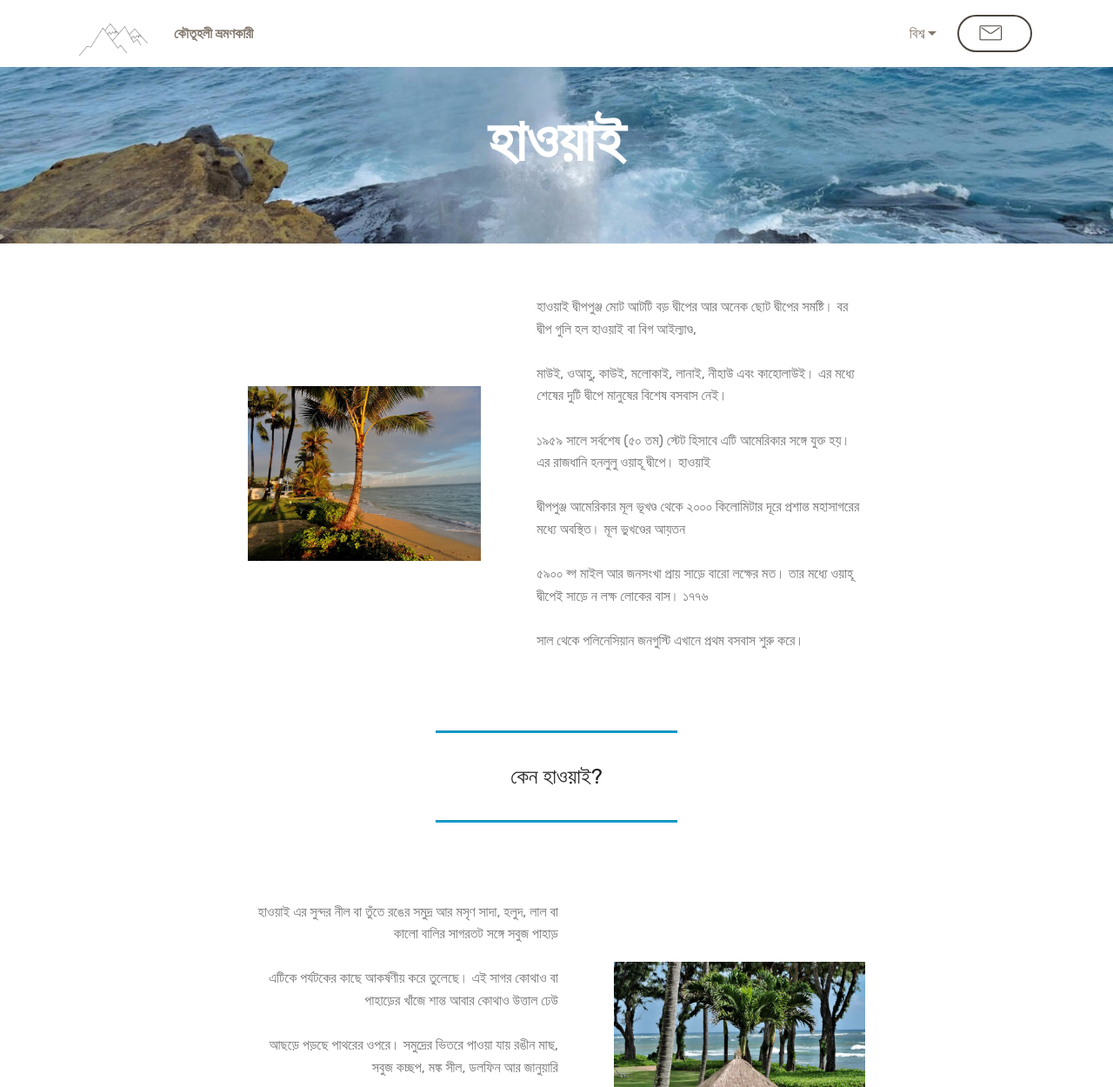
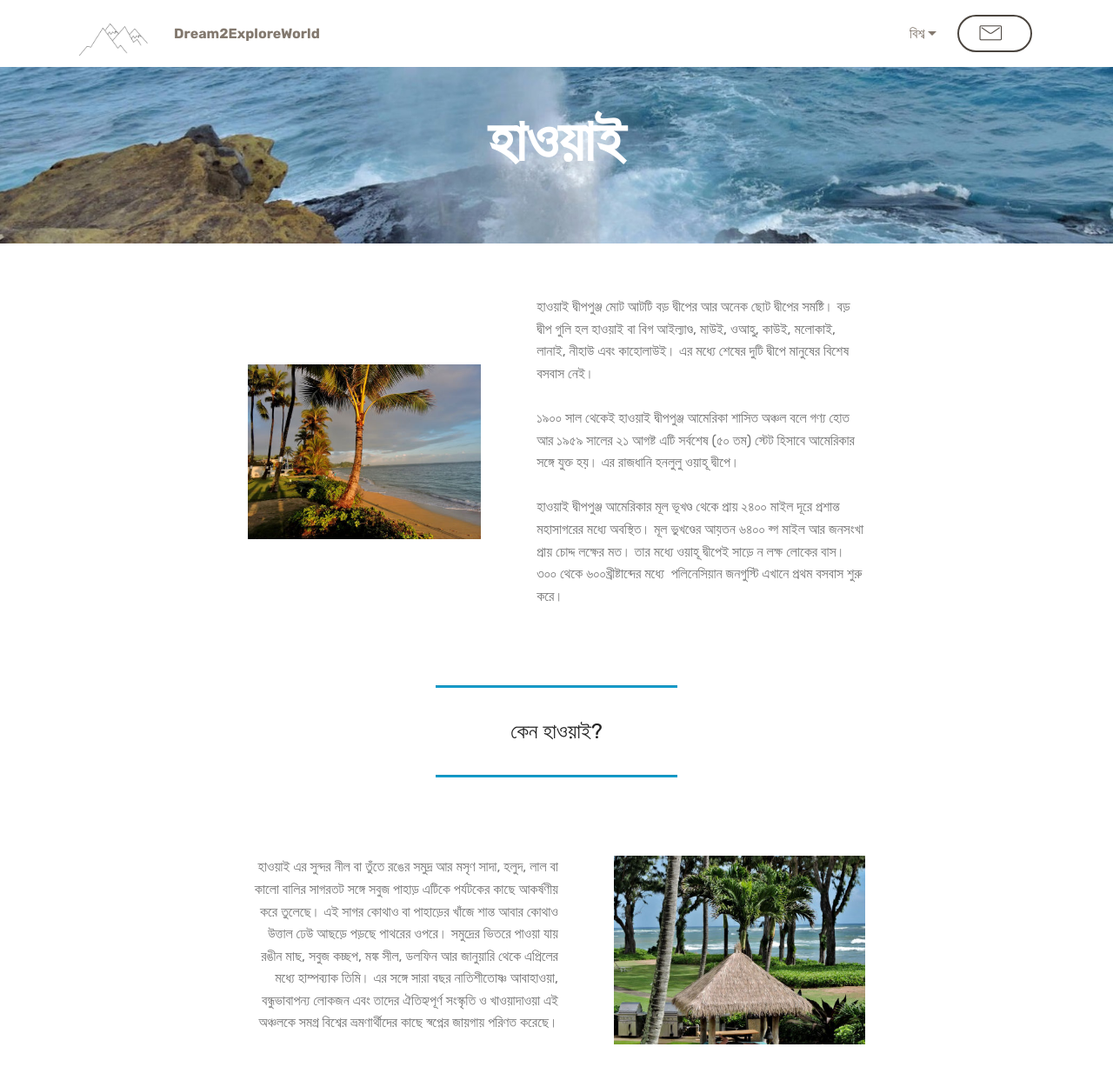
Before and after one commit to lopa1966/lopa1966.github.io, a plain HTML site: page why-hawaii.html in a window 1280 px wide. Shown: the top 1250 px of the page at 87% size. Drawn offline with Linux system fonts and the light colour scheme; files whose address does not match are found by name.

Commit message:
Update text for hawaii

```diff
--- a/why-hawaii.html
+++ b/why-hawaii.html
@@ -9,6 +9,7 @@
   <link rel="shortcut icon" href="assets/images/logo-dark-128x72.png" type="image/x-icon">
   <meta name="description" content="Why Hawaii">
 
+
   <title>Why Hawaii?</title>
   <link rel="stylesheet" href="assets/web/assets/mobirise-icons/mobirise-icons.css">
   <link rel="stylesheet" href="assets/bootstrap/css/bootstrap.min.css">
@@ -19,8 +20,6 @@
   <link rel="stylesheet" href="assets/dropdown/css/style.css">
   <link rel="stylesheet" href="assets/theme/css/style.css">
   <link rel="preload" as="style" href="assets/mobirise/css/mbr-additional.css"><link rel="stylesheet" href="assets/mobirise/css/mbr-additional.css" type="text/css">
-
-
 
 </head>
 <body>
@@ -59,7 +58,7 @@
                         <img src="assets/images/logo-dark-134x76.png" alt="Mobirise" title="" style="height: 3.8rem;">
 
                 </span>
-                <span class="navbar-caption-wrap"><a class="navbar-caption text-primary display-4" href="index.html">কৌতূহলী ভ্রমণকারী<br></a></span>
+                <span class="navbar-caption-wrap"><a class="navbar-caption text-primary display-4" href="index.html">Dream2ExploreWorld</a></span>
             </div>
         </div>
         <div class="collapse navbar-collapse" id="navbarSupportedContent">
@@ -71,11 +70,7 @@
     </nav>
 </section>
 
-<section class="engine"><a href="https://mobirise.info/g">build your own site</a></section><section class="mbr-section content5 cid-rGTYPXOGE7 mbr-parallax-background" id="content5-10">
-
-
-
-
+<section class="mbr-section content5 cid-rGTYPXOGE7 mbr-parallax-background" id="content5-10">
 
     <div class="container">
         <div class="media-container-row">
@@ -103,7 +98,7 @@
                     </div>
                     <div class="media-content">
                         <div class="mbr-section-text">
-                            <p class="mbr-text mb-0 mbr-fonts-style display-7">হাওয়াই দ্বীপপুঞ্জ মোট আটটি বড় দ্বীপের আর অনেক ছোট দ্বীপের সমষ্টি। বর দ্বীপ গুলি হল হাওয়াই বা বিগ আইল্যাণ্ড, <br><br>মাউই, ওআহু, কাউই, মলোকাই, লানাই, নীহাউ এবং কাহোলাউই। এর মধ্যে শেষের দুটি দ্বীপে মানুষের বিশেষ বসবাস নেই। <br><br>১৯৫৯ সালে সর্বশেষ (৫০ তম) স্টেট হিসাবে এটি আমেরিকার সঙ্গে যুক্ত হয়। এর রাজধানি হনলুলু ওয়াহূ দ্বীপে। হাওয়াই <br><br>দ্বীপপুঞ্জ আমেরিকার মূল ভূখণ্ড থেকে ২০০০ কিলোমিটার দূরে প্রশান্ত মহাসাগরের মধ্যে অবস্থিত। মূল ভুখণ্ডের আয়তন <br><br>৫৯০০ ব্গ মাইল আর জনসংখা প্রায় সাড়ে বারো লক্ষের মত। তার মধ্যে ওয়াহূ দ্বীপেই সাড়ে ন লক্ষ লোকের বাস। ১৭৭৬ <br><br>সাল থেকে পলিনেসিয়ান জনগুস্টি এখানে প্রথম বসবাস শুরু করে।</p>
+                            <p class="mbr-text mb-0 mbr-fonts-style display-7">হাওয়াই দ্বীপপুঞ্জ মোট আটটি বড় দ্বীপের আর অনেক ছোট দ্বীপের সমষ্টি। বড় দ্বীপ গুলি হল হাওয়াই বা বিগ আইল্যাণ্ড, মাউই, ওআহু, কাউই, মলোকাই, লানাই, নীহাউ এবং কাহোলাউই। এর মধ্যে শেষের দুটি দ্বীপে মানুষের বিশেষ বসবাস নেই। <br><br>১৯০০ সাল থেকেই হাওয়াই দ্বীপপুঞ্জ আমেরিকা শাসিত অঞ্চল বলে গণ্য হোত আর ১৯৫৯ সালের ২১ আগষ্ট এটি সর্বশেষ (৫০ তম) স্টেট হিসাবে আমেরিকার সঙ্গে যুক্ত হয়। এর রাজধানি হনলুলু ওয়াহূ দ্বীপে। <br><br>হাওয়াই দ্বীপপুঞ্জ আমেরিকার মূল ভূখণ্ড থেকে প্রায় ২৪০০ মাইল দূরে প্রশান্ত মহাসাগরের মধ্যে অবস্থিত। মূল ভুখণ্ডের আয়তন ৬৪০০ ব্গ মাইল আর জনসংখা প্রায় চোদ্দ লক্ষের মত। তার মধ্যে ওয়াহূ দ্বীপেই সাড়ে ন লক্ষ লোকের বাস। ৩০০ থেকে ৬০০খ্রীষ্টাব্দের মধ্যে&nbsp; পলিনেসিয়ান জনগুস্টি এখানে প্রথম বসবাস শুরু করে।</p>
                         </div>
                     </div>
                 </div>
@@ -135,7 +130,7 @@
                 <div class="media-container-row">
                     <div class="media-content">
                         <div class="mbr-section-text">
-                            <p class="mbr-text align-right mb-0 mbr-fonts-style display-7">হাওয়াই এর সুন্দর নীল বা তুঁতে রঙের সমুদ্র আর মসৃণ সাদা, হলুদ, লাল বা কালো বালির সাগরতট সঙ্গে সবুজ পাহাড় <br><br>এটিকে পর্যটকের কাছে আকর্ষণীয় করে তুলেছে। এই সাগর কোথাও বা পাহাড়ের খাঁজে শান্ত আবার কোথাও উত্তাল ঢেউ <br><br>আছড়ে পড়ছে পাথরের ওপরে। সমুদ্রের ভিতরে পাওয়া যায় রঙীন মাছ, সবুজ কচ্ছপ, মঙ্ক সীল, ডলফিন আর জানুয়ারি <br><br>থেকে এপ্রিলের মধ্যে হাম্পব্যাক তিমি। এর সঙ্গে সারা বছর নাতিশীতোষ্ণ আবাহাওয়া, বন্ধুভাবাপন্য লোকজন এবং তাদের <br><br>ঐতিহ্যপূর্ণ সংস্কৃতি ও খাওয়াদাওয়া এই অঞ্চলকে সমগ্র বিশ্বের ভ্রমণার্থীদের কাছে স্বপ্নের জায়গায় পরিণত করেছে।</p>
+                            <p class="mbr-text align-right mb-0 mbr-fonts-style display-7">হাওয়াই এর সুন্দর নীল বা তুঁতে রঙের সমুদ্র আর মসৃণ সাদা, হলুদ, লাল বা কালো বালির সাগরতট সঙ্গে সবুজ পাহাড় এটিকে পর্যটকের কাছে আকর্ষণীয় করে তুলেছে। এই সাগর কোথাও বা পাহাড়ের খাঁজে শান্ত আবার কোথাও উত্তাল ঢেউ আছড়ে পড়ছে পাথরের ওপরে। সমুদ্রের ভিতরে পাওয়া যায় রঙীন মাছ, সবুজ কচ্ছপ, মঙ্ক সীল, ডলফিন আর জানুয়ারি থেকে এপ্রিলের মধ্যে হাম্পব্যাক তিমি। এর সঙ্গে সারা বছর নাতিশীতোষ্ণ আবাহাওয়া, বন্ধুভাবাপন্য লোকজন এবং তাদের ঐতিহ্যপূর্ণ সংস্কৃতি ও খাওয়াদাওয়া এই অঞ্চলকে সমগ্র বিশ্বের ভ্রমণার্থীদের কাছে স্বপ্নের জায়গায় পরিণত করেছে।</p>
                         </div>
                     </div>
                     <div class="mbr-figure" style="width: 90%;">
```
Lines whose indentation alone changed are shown as unchanged.
